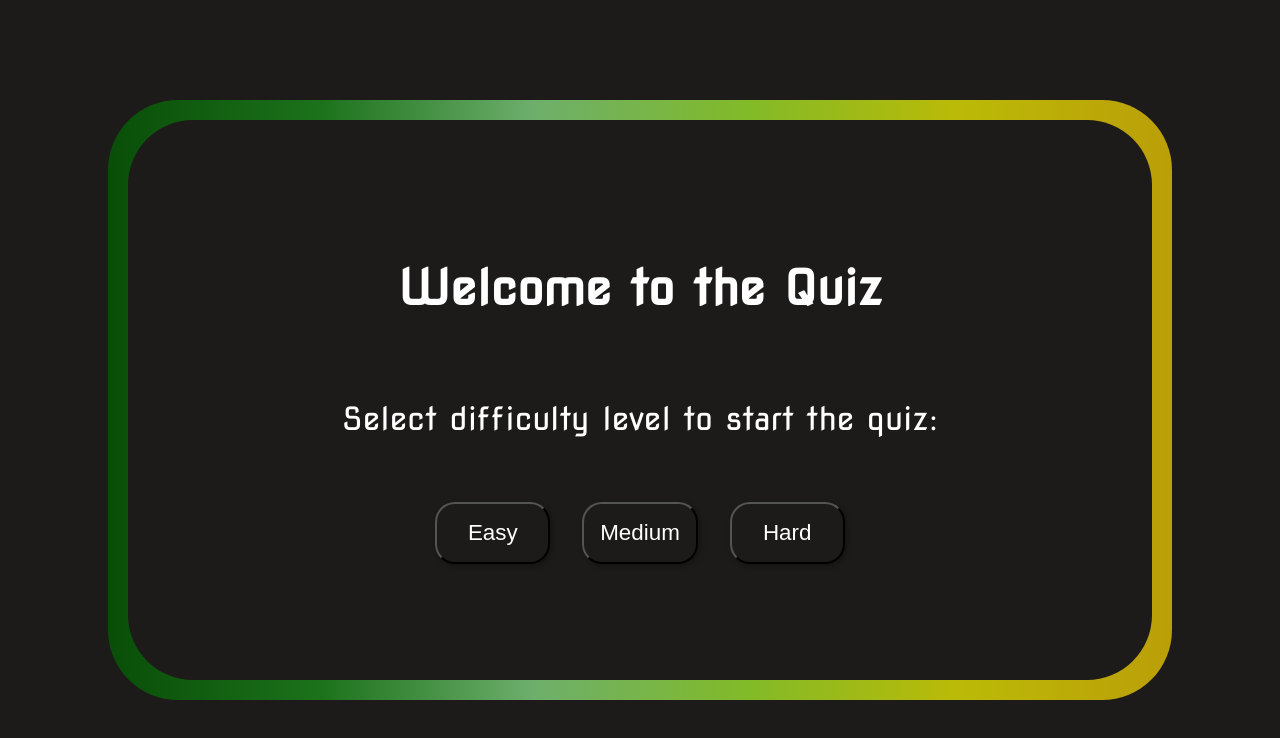
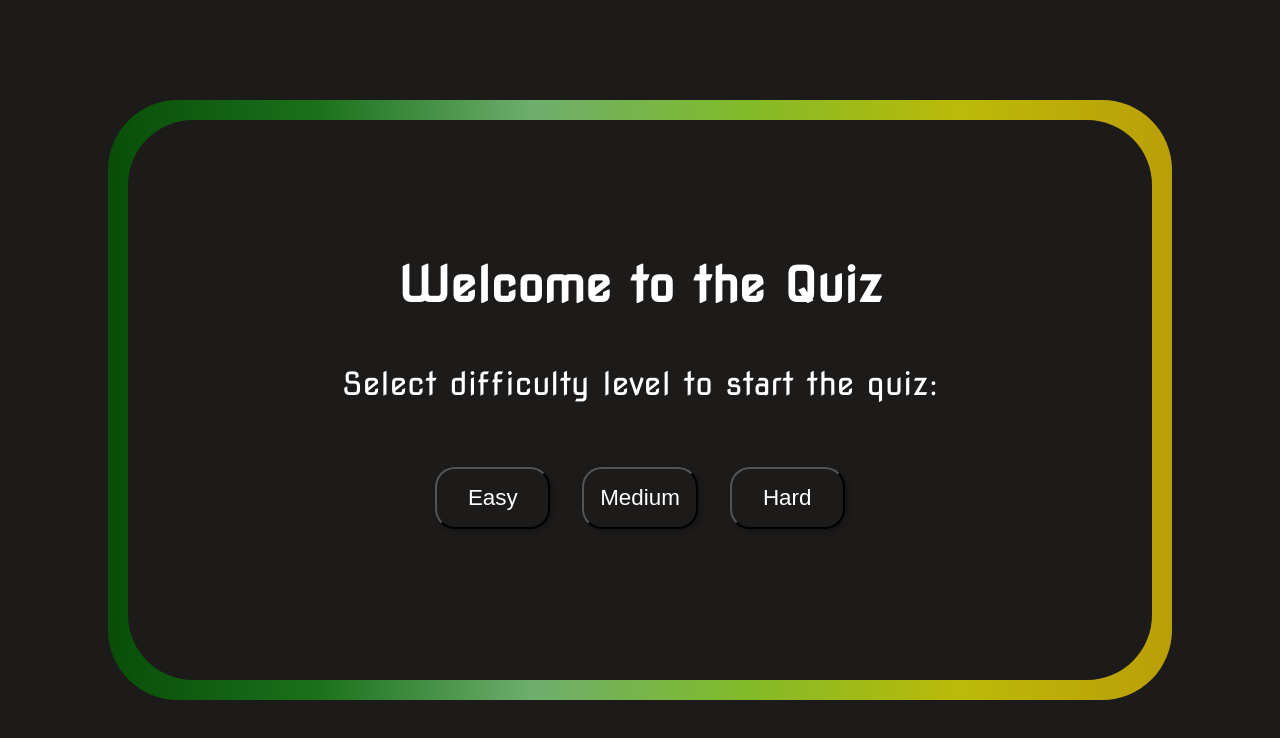
Before and after one commit to sabinaSandais/Quiz, a React (Create React App) app in the folder quiz/: page / in a window 1280 px wide. Shown: the top 738 px of the page. Built offline with nearby package versions, Linux system fonts and the light colour scheme.

Commit message:
Update App.css

```diff
--- a/quiz/src/App.css
+++ b/quiz/src/App.css
@@ -1,12 +1,13 @@
 @import url('https://fonts.googleapis.com/css2?family=Nova+Square&display=swap');
 @import './vars.css';
-
+* {
+  margin: 0;
+  padding: 0;
+  box-sizing: border-box;
+}
 body {
   background-color: var(--background-color);
   font-family: var(--font-family);
-  font-size: 62.5%;
-  margin: 0;
-  padding: 0;
-  box-sizing: border-box;
+
   color:white;
 }
```
